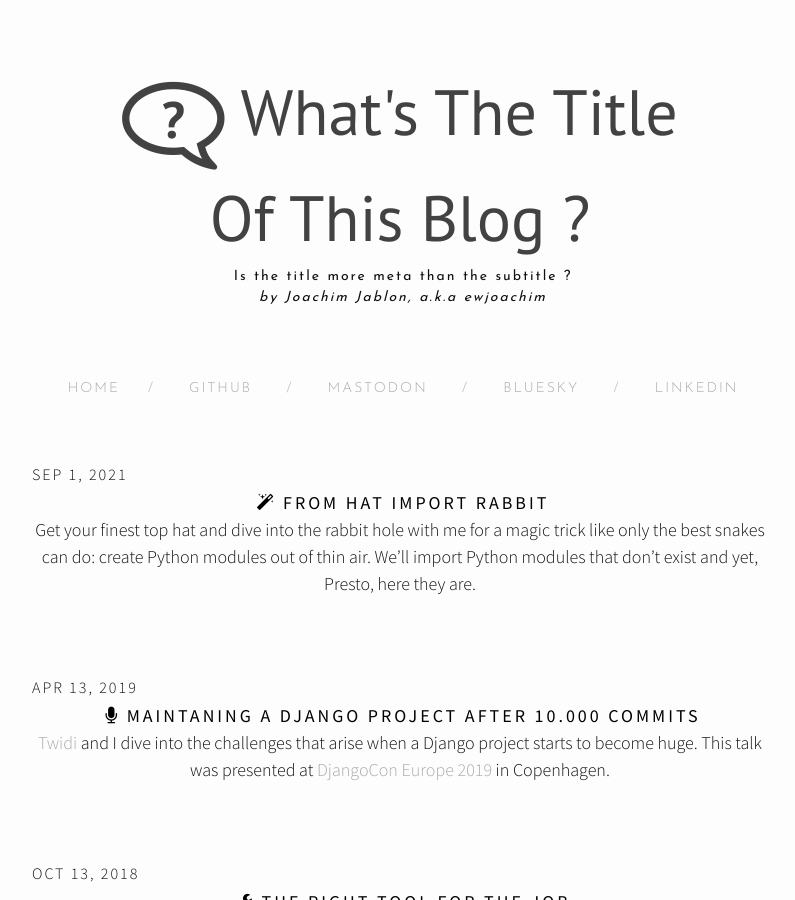
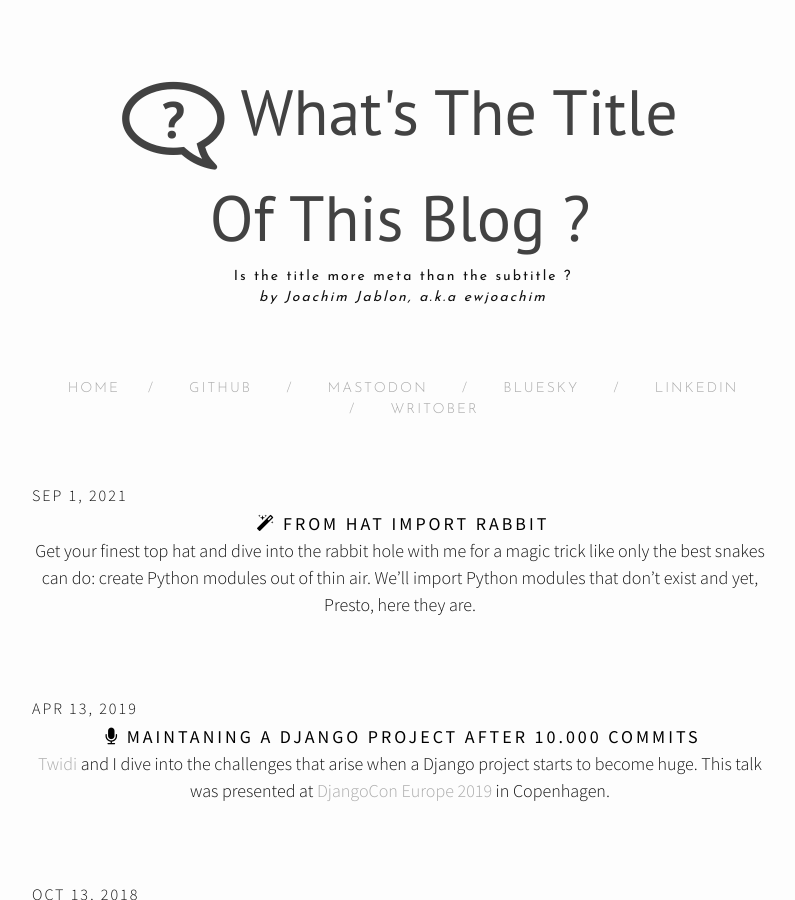
Before and after one commit to ewjoachim/ewjoachim.github.io, a Jekyll site: the page built from index.html, in a window 1280 px wide and 900 px high. Shown: the whole window, without its empty margins (240-1035 px from the left). Built offline with Jekyll 4.4.1, drawn with Linux system fonts in a browser that asks for light colours; nearby versions of some CDN libraries.

Commit message:
writober

```diff
--- a/_data/topLinks.yml
+++ b/_data/topLinks.yml
@@ -12,3 +12,6 @@
 
 # - title: CV
 #   url: /assets/CV-Jablon-en-2021.pdf
+
+- title: Writober
+  url: https://writober.ewjoach.im
```
